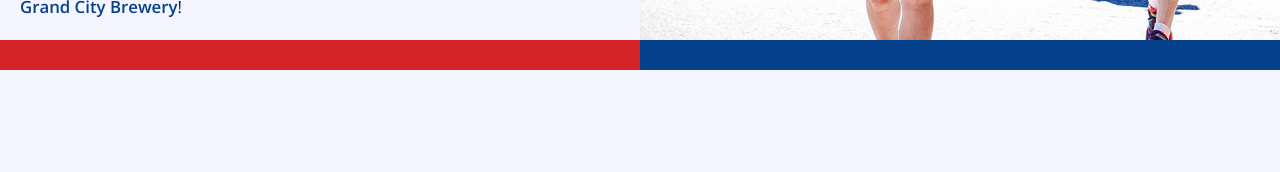
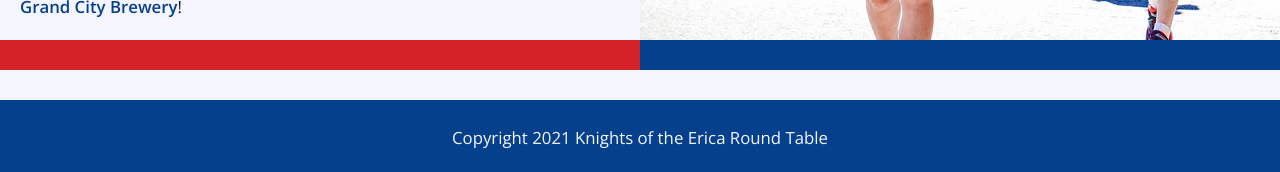
Before and after one commit to kristenprescott/MercuryMarathon, a React (Create React App) app: page /#/ in a window 1280 px wide. Shown: the part 1656-1828 px from the top of the page. Before the commit the page ends 1726 px from the top, so only its background shows below. Built offline with nearby package versions, Linux system fonts and the light colour scheme.

Commit message:
evening commit before final steps in the morning

```diff
--- a/src/App.js
+++ b/src/App.js
@@ -3,11 +3,13 @@ import { useState } from 'react'
 import Home from './Pages/Home'
 import Register from './Pages/Register'
 import LiveEvent from './Pages/LiveEvent'
-import PreviousRaces from './Pages/PreviousRaces/PreviousRaces'
+import PreviousRaces from './Pages/PreviousRaces'
 import logo from './images/logo-2.png'
 
 function App() {
 	const [revealHeader, setRevealHeader] = useState(false)
+	const date = new Date()
+	const year = date.getFullYear()
 
 	const handleClick = () => {
 		setRevealHeader(true)
@@ -56,7 +58,7 @@ function App() {
 				</Switch>
 			</main>
 			<footer>
-
+				<p>Copyright {year} Knights of the Erica Round Table</p>
 			</footer>
 		</div>
 	);
--- a/src/Pages/PreviousRaces/PreviousRaces.js
+++ b/src/Pages/PreviousRaces.js
@@ -8,9 +8,8 @@ export default function PreviousRaces() {
 	const [rows1, setRows1] = useState([]);
 	const [rows2, setRows2] = useState([]);
 
-
 	const getPrevRaceList = async () => {
-		try{
+		try {
 			const response = await fetch('https://mercury-marathon-api.herokuapp.com/race/');
 			const data = await response.json();
 			console.log(JSON.stringify(data, null, 2))
@@ -23,7 +22,6 @@ export default function PreviousRaces() {
 		}
 	};
 
-
 	function handleSubmit(e) {
 		e.preventDefault()
 		getPrevRaceList(e.target.value)
@@ -33,7 +31,7 @@ export default function PreviousRaces() {
 		if (e.target.value == 2019) {
 			setRunners(rows0)
 		}
-		else if (e.target.value == 2020){
+		else if (e.target.value == 2020) {
 			setRunners(rows1)
 		}
 		else if (e.target.value == 2021) {
@@ -42,51 +40,47 @@ export default function PreviousRaces() {
 		else {
 			setRunners(rows)
 		}
-	  }
-
-
-
+	}
 
 	useEffect(() => {
 		getPrevRaceList();
 
 	}, []);
-// console.log(running)
+	// console.log(running)
 	const columns = [
-		{field: 'id', headerName: 'ID', width: 70},
-    	{field: 'first_name', headerName: 'First Name', width: 130},
-    	{field: 'last_name', headerName: 'Last Name', width: 130},
-    	{field: 'real_time', headerName: 'Time', width: 130},
-    	{field: 'city', headerName: 'City', width: 130},
-    	{field: 'state', headerName: 'State', width: 130},
-		{field: 'cohort_id', headerName: 'Cohort', width: 130},
+		{ field: 'id', headerName: 'ID', width: 0 },
+		{ field: 'first_name', headerName: 'First Name', width: 130 },
+		{ field: 'last_name', headerName: 'Last Name', width: 140 },
+		{ field: 'real_time', headerName: 'Time', width: 130 },
+		{ field: 'city', headerName: 'City', width: 130 },
+		{ field: 'state', headerName: 'State', width: 180 },
+		{ field: 'cohort_id', headerName: 'Cohort', width: 130 },
 	];
 
 	function CustomToolbar() {
-		return <GridFilterToolbarButton/>
-	 }
+		return <GridFilterToolbarButton />
+	}
 	return (
-
 		<div className='PreviousRaces'>
 			<h1>Previous Race Info</h1>
 			<form onChange={handleChange} onSubmit={handleSubmit}>
 				<label for="years">Year:</label>
 				<select className="years">
-					{rows.map((year) =>{
+					<option value="select a year" >Select a Year:</option>
+					{rows.map((year) => {
 						return (
-
-							<option value={year.year} >{year.year}</option>
+							<option value={year.year}>{year.year}</option>
 						)
 					})}
 				</select>
 			</form>
 
-			<div style={{ height: 400, width: '55%' }}>
-            	<DataGrid rows={runners} columns={columns} pageSize={10} components={{
+			<div style={{ height: 600, width: '90%' }}>
+				<DataGrid className="grid-style" rows={runners} columns={columns} pageSize={10} components={{
 					Toolbar: CustomToolbar,
 				}}>
-            	</DataGrid>
-        	</div>
+				</DataGrid>
+			</div>
 		</div>
 	)
 }
--- a/src/index.js
+++ b/src/index.js
@@ -3,6 +3,7 @@ import ReactDOM from 'react-dom';
 import { HashRouter as Router } from 'react-router-dom';
 import App from './App';
 import './style.css';
+
 
 ReactDOM.render(
 	<React.StrictMode>
--- a/src/sass/style.scss
+++ b/src/sass/style.scss
@@ -59,6 +59,19 @@
 			transform: scale(1.2);
 			color: $color-secondary;
 		}
+	}
+	footer {
+		p {
+			margin: 0;
+			padding: 0;
+		}
+		background-color: $color-primary;
+		color: $white;
+		height: 75px;
+		display: flex;
+		justify-content: center;
+		align-items: center;
+		margin-top: 3rem;
 	}
 }
 
@@ -157,7 +170,6 @@ nav {
 		justify-content: space-around;
 		position: relative;
 		margin-top: -4px;
-		// margin: 2rem 0;
 		.race-info {
 			border: 30px solid $color-secondary;
 			border-right: none;
@@ -308,3 +320,11 @@ nav {
 	display: flex;
 	justify-content: space-around;
 }
+
+.PreviousRaces {
+	margin-top: 4rem;
+	margin-left: 4rem;
+	.grid-style {
+		font-size: 1.5rem;
+	}
+}
--- a/src/style.css
+++ b/src/style.css
@@ -208,6 +208,19 @@ select {
   transform: scale(1.2);
   color: #d32329;
 }
+.App footer {
+  background-color: #05408d;
+  color: #f5f5ff;
+  height: 75px;
+  display: flex;
+  justify-content: center;
+  align-items: center;
+  margin-top: 3rem;
+}
+.App footer p {
+  margin: 0;
+  padding: 0;
+}
 
 @media screen and (max-width: 600px) {
   .App .container .title-div h2 {
@@ -406,4 +419,12 @@ nav .nav-div ul li a:hover {
   justify-content: space-around;
 }
 
+.PreviousRaces {
+  margin-top: 4rem;
+  margin-left: 4rem;
+}
+.PreviousRaces .grid-style {
+  font-size: 1.5rem;
+}
+
 /*# sourceMappingURL=style.css.map */
```
Also changed, not shown: src/Pages/PreviousRaces/_previousRaces.scss (deleted), 2 other files (tests, documents, lock files or other folders).
